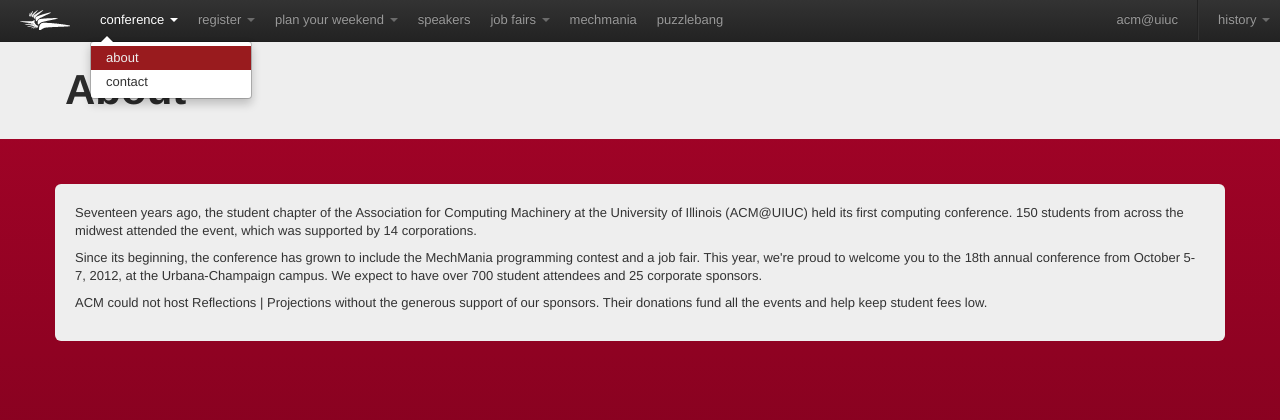
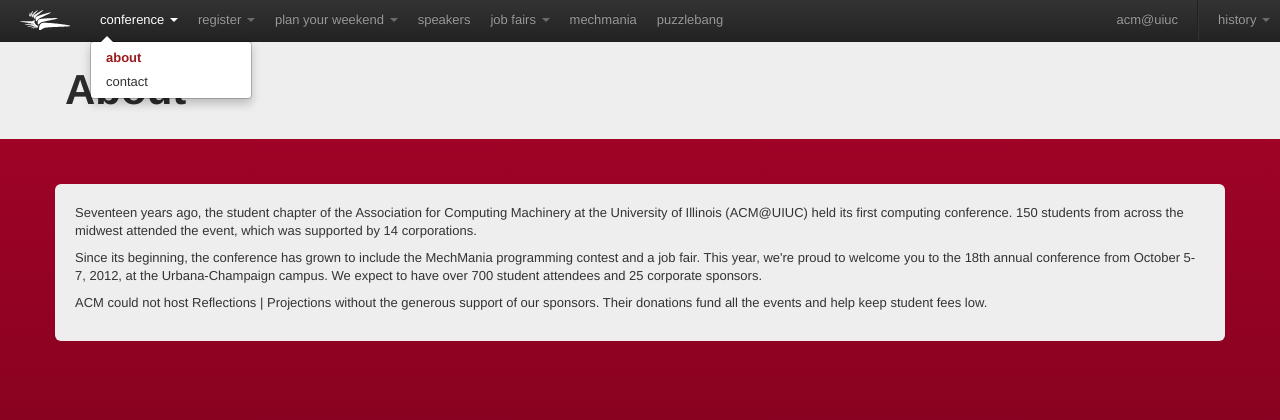
Before and after one commit to ReflectionsProjections/mango-django, a PHP site: page /about.php in a window 1280 px wide, after a click on "conference". Shown: the top 420 px of the page. Run offline with PHP 8.4, Linux system fonts and the light colour scheme.

Commit message:
changed nav active state in dropdown to red bold when active and red highlight when hover

```diff
--- a/css/rp_styles.css
+++ b/css/rp_styles.css
@@ -356,7 +356,12 @@
   height: 190px;
 }
 
-.navbar .nav .dropdown-menu .active > a,
+.navbar .nav .dropdown-menu .active > a {
+  background-color: inherit;
+  color: #991B1E;
+  font-weight: bold;
+}
+
 .navbar .nav .dropdown-menu .active > a:hover {
   background-color: #991B1E;
   color: #eee;
```
